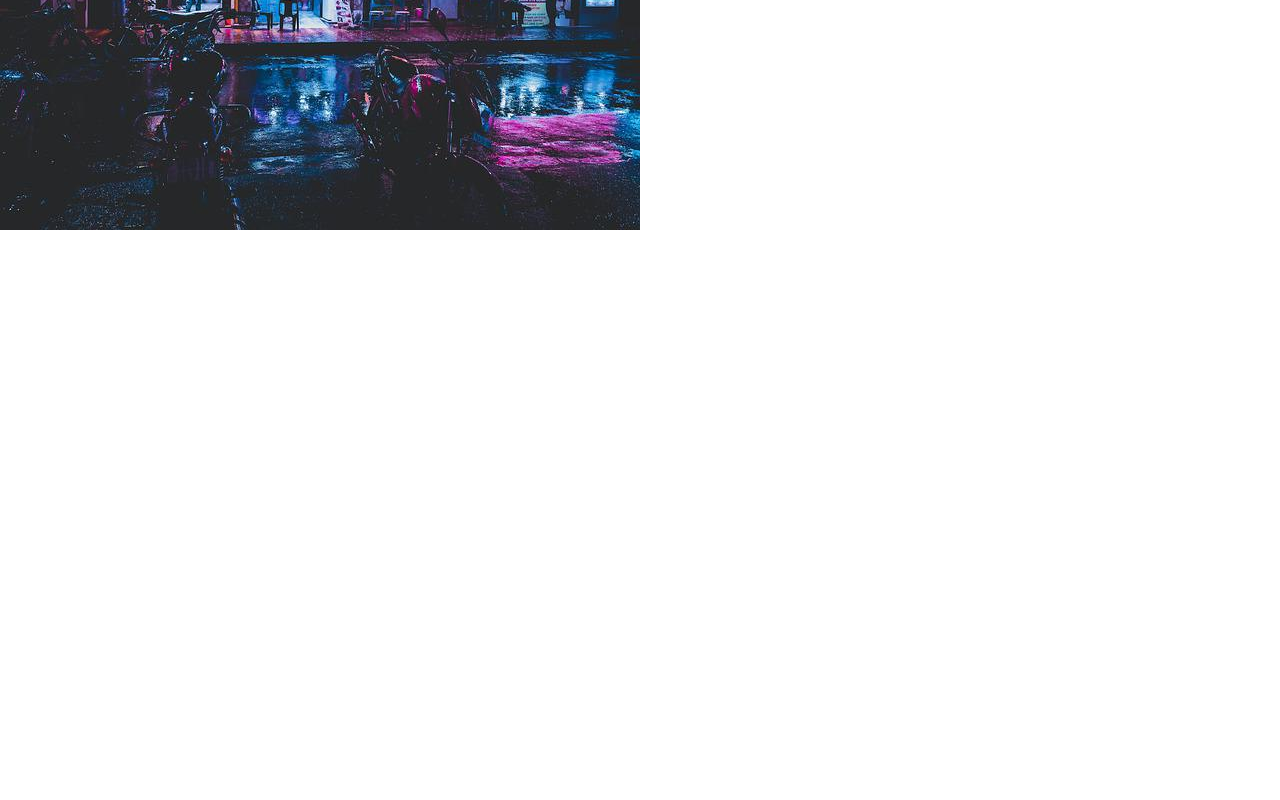
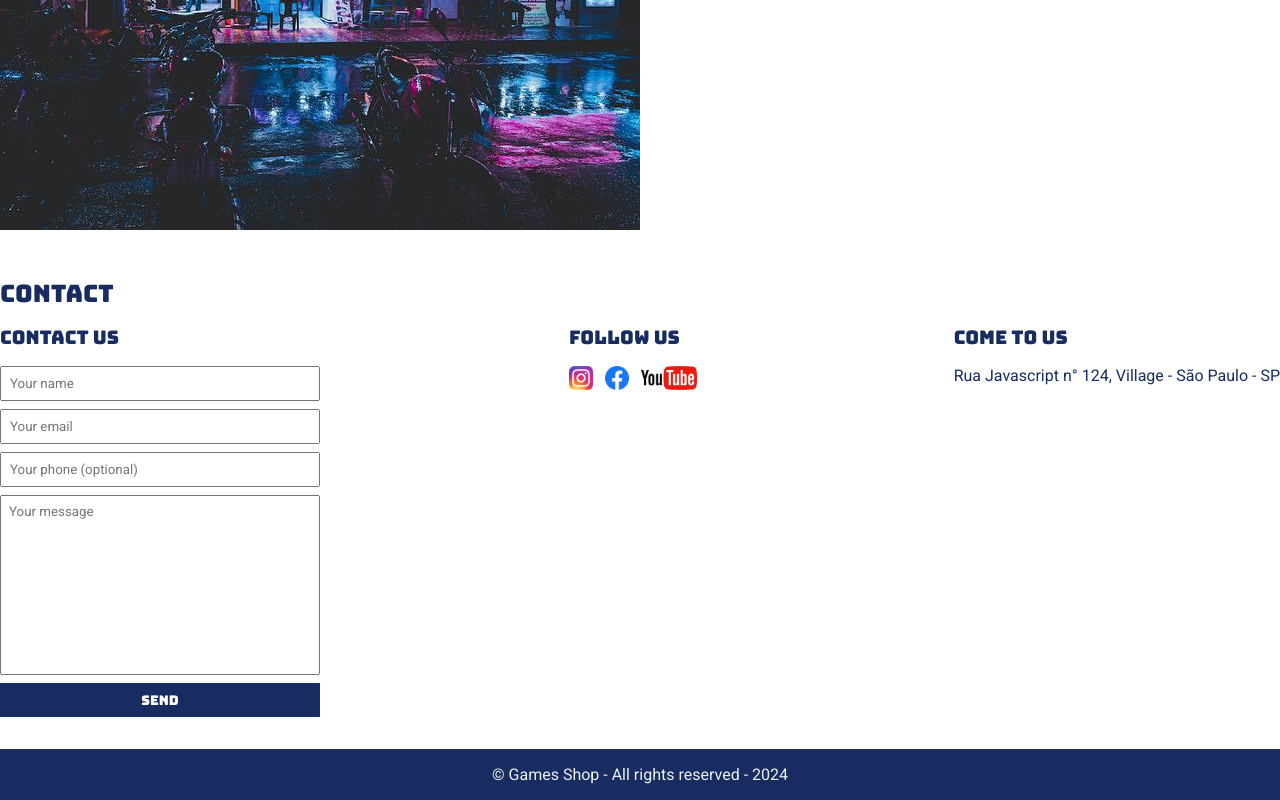
Before and after one commit to Youhlee/Gamer-Shop, a plain HTML site: page index.html in a window 1280 px wide. Shown: the part 349-1149 px from the top of the page. Before the commit the page ends 800 px from the top, so only its background shows below. Drawn offline with Linux system fonts and the light colour scheme.

Commit message:
"Adicionando seção de contato com formulário, links sociais e endereço / Adding contact section with form, social links and address"

```diff
--- a/index.html
+++ b/index.html
@@ -19,13 +19,13 @@
         <h1>Games Shop</h1>
         <nav>
           <ul>
-            <li><a href="#">About the store</a></li>
-            <li><a href="#">Contact</a></li>
+            <li><a href="#about">About the store</a></li>
+            <li><a href="#contact">Contact</a></li>
           </ul>
         </nav>
       </div>
     </header>
-    <section>
+    <section id="about">
       <div class="container">
         <img
           class="store-front"
@@ -54,5 +54,51 @@
         </div>
       </div>
     </section>
+    <section id="contact">
+      <div class="container">
+        <h2>Contact</h2>
+        <div class="contact-methods">
+          <div>
+            <h3>contact us</h3>
+            <form action="">
+              <input type="text" placeholder="Your name" required />
+              <input type="email" placeholder="Your email" required />
+              <input type="tel" placeholder="Your phone (optional)" />
+              <textarea placeholder="Your message" required></textarea>
+              <button type="submit">Send</button>
+            </form>
+          </div>
+          <div>
+            <h3>Follow us</h3>
+            <ul class="social-links">
+              <li>
+                <a href="#" title="Follow us on Instagram">
+                  <img src="./images/instagram.png" alt="Instagram" />
+                </a>
+              </li>
+              <li>
+                <a href="#" title="Follow us on Facebook">
+                  <img src="./images/facebook.png" alt="Facebook" />
+                </a>
+              </li>
+              <li>
+                <a href="#" title="Visit our YouTube channel">
+                  <img src="./images/youtube.png" alt="Youtube" />
+                </a>
+              </li>
+            </ul>
+          </div>
+          <div>
+            <h3>come to us</h3>
+            <p>Rua Javascript n° 124, Village - São Paulo - SP</p>
+          </div>
+        </div>
+      </div>
+    </section>
+    <footer>
+      <div class="container">
+        <p>&copy; Games Shop - All rights reserved - 2024</p>
+      </div>
+    </footer>
   </body>
 </html>
--- a/main.css
+++ b/main.css
@@ -7,12 +7,16 @@
 
 /*Adionando a fonte Bungee /  Adding the font Bungee to our project */
 header,
-section h2 {
+section h2,
+section h3,
+form button {
   font-family: "Bungee", cursive;
 }
 
 /*Adionando a fonte Roboto /  Adding the font Roboto to our project */
-body {
+body,
+input,
+textarea {
   font-family: "Roboto", sans-serif;
 }
 
@@ -25,7 +29,8 @@ header {
 
 /*Ajustando o peso do texto para que fique mais legível / Adjusting the weight of the text so it is more readable*/
 header h1,
-section h2 {
+section h2,
+section h3 {
   font-weight: Normal; /*Fonte normal para o título / Regular weight for the title*/
 }
 
@@ -59,12 +64,14 @@ section .container {
 }
 
 /*Configurando tamanho das imagens / Setting image sizes*/
-.brands-list img {
+.brands-list img,
+.social-links img {
   height: 24px; /*Altura máxima das imagens / Maximum image height*/
 }
 
 /*Alinhando a lista de imagens / Aligning the images list*/
-.brands-list li {
+.brands-list li,
+.social-links li {
   display: inline; /*Exibe os itens na mesma linha /  Display items in the same line*/
   margin-right: 8px; /*Espaço externo entre os itens da lista / External space between list items*/
 }
@@ -98,3 +105,66 @@ section p {
 .store-front {
   margin-right: 32px; /*Espaço externo entre os itens da lista / External space between list items*/
 }
+
+.social-links li a {
+  text-decoration: none;
+}
+
+/*Organizando contatos, todos em bloco um abaixo do outro  / Organizing contacts, all on one line below each other*/
+#contact .container {
+  display: block; /*Tornando o container um bloco, para que possa ser posicionado relativamente em relação ao seu pai / Making the container a block, so it can be positioned relatively to its parent*/
+}
+
+/*Organizando as divs uma ao lado da outra  / Placing the divs side by side*/
+.contact-methods {
+  display: flex; /* Define como os itens devem ser exibidos um ao lado do outro  / Defines how items should be displayed one next*/
+  justify-content: space-between; /*Alinhamento horizontal (espaços entre os elementos)  / Horizontal alignment (spaces between the elements)*/
+}
+
+/*Estilizando os forms de contato / Styling the contact form*/
+form input,
+form textarea,
+form button {
+  display: block; /*Tornando o container um bloco, para que possa ser posicionado relativamente em relação ao seu pai / Making the container a block, so it can be positioned relatively to its parent*/
+  width: 320px; /*Definindo largura fixa / Fixing the width*/
+  margin-bottom: 8px; /*Espaçamento externo em baixo dos campos de entrada / External space below the input fields*/
+  padding: 8px; /*Espaço interno nos inputs / Inner space in the inputs*/
+}
+
+/*Desabilitando redimensionamento do textarea / Disabling resizing of the textarea*/
+textarea {
+  resize: none;
+  height: 180px;
+}
+
+/*Adicionando mais espaço externo abaixo do título / Adding more external space below the title*/
+section h3 {
+  margin-bottom: 16px; /*Mais espaço abaixo do titulo / More space below the title*/
+}
+
+/*Estilizando o botão / Styling the button*/
+form button {
+  background-color: #182c61; /*Cor de fundo do botão / Button color*/
+  color: #fff; /*Cor do texto do botão / Text color*/
+  border: none; /*Sem borda / No border*/
+  cursor: pointer; /*Cursor para indicar interação / Indicates interaction*/
+}
+
+/*Estilizando quando o mouse passa pro cima do botão / Styling when the mouse goes over the button*/
+form button:hover {
+  background-color: #314e9e; /*Mudança de cor quando o mouse é passado por cima / Color change when the mouse is over*/
+}
+
+/*Alterando a borda quando clicado nos inputs e textarea / Changing the border when clicked on the inputs and textarea*/
+input:focus,
+textarea:focus {
+  outline-color: #182c61; /*Cor da linha de foco / Focus line color*/
+}
+
+/*Estilizando o footer e alinhando ao centro da página / Styling the footer and aligning it to center of the page*/
+footer {
+  background-color: #182c61; /*Cor de fundo do rodapé / Footer background color */
+  color: #ecf0f1; /*Cor do texto do rodapé / Footer text color*/
+  padding: 16px 0; /* Espaçamento vertical entre as linhas do rodapé / Vertical spacing between footer lines*/
+  text-align: center; /*Alinhado ao centro / Center aligned*/
+}
```
